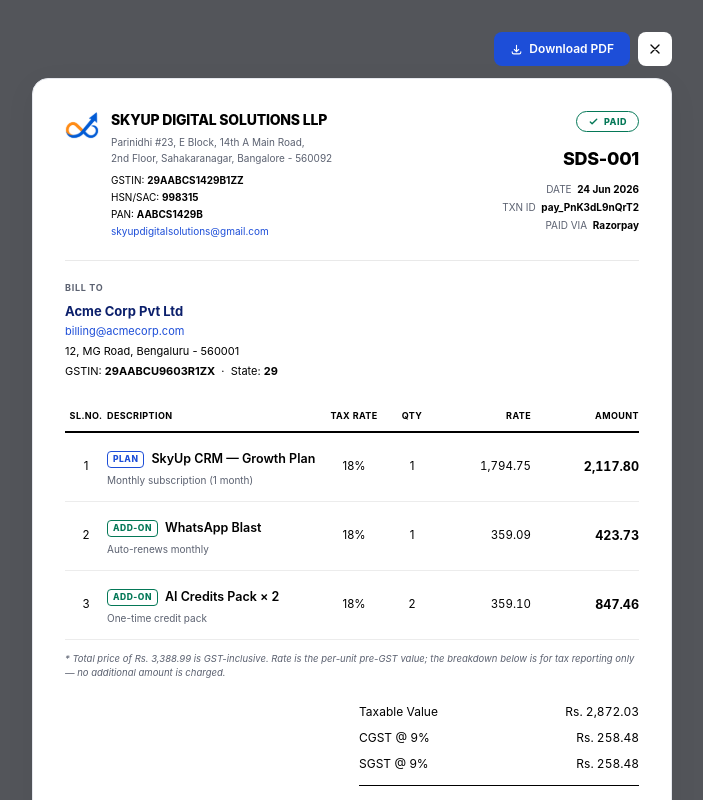
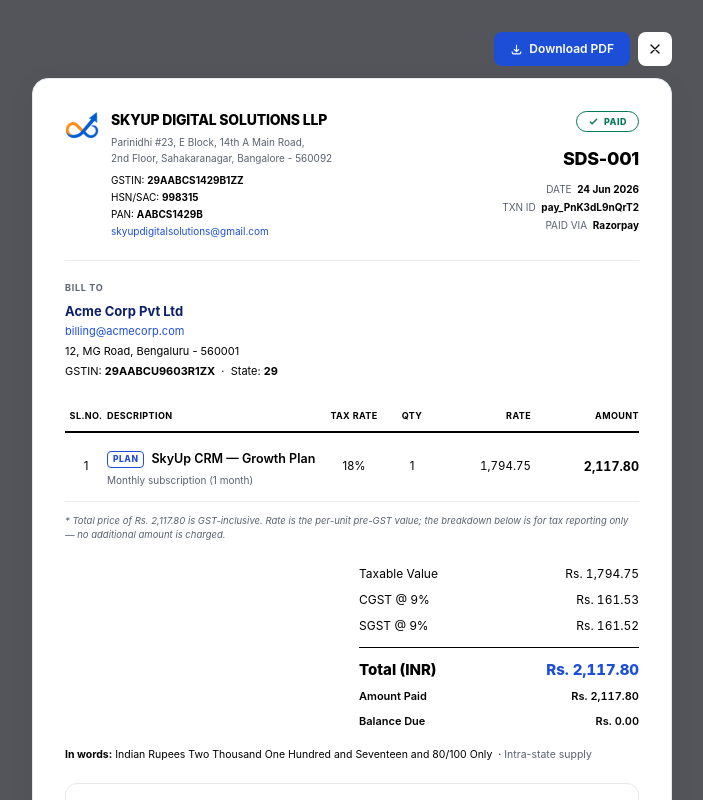
Before and after one commit to skyupdigitalsolutions-cpu/skyup-crm-frontend, a React (Vite) app: page /invoice-test in a window 1280 px wide. Shown: the whole page, without its empty margins (288-991 px from the left). Built offline with nearby package versions, Linux system fonts and the light colour scheme; no server answers.

Commit message:
Update InvoiceTest.jsx

```diff
--- a/src/pages/InvoiceTest.jsx
+++ b/src/pages/InvoiceTest.jsx
@@ -10,10 +10,9 @@ const dummyInvoice = {
   status: "Paid",
   lineItems: [
     { type: "plan",  name: "SkyUp CRM — Growth Plan", sub: "Monthly subscription (1 month)", quantity: 1, amount: 2117.80 },
-    { type: "addon", name: "WhatsApp Blast",          sub: "Auto-renews monthly",            quantity: 1, amount: 423.73 },
-    { type: "addon", name: "AI Credits Pack × 2",     sub: "One-time credit pack",           quantity: 2, amount: 847.46 },
+
   ],
-  activated: ["Growth Plan · Monthly", "WhatsApp Blast", "AI Credits Pack × 2"],
+  activated: ["Growth Plan · Monthly"],
   customer: {
     name: "Acme Corp Pvt Ltd",
     email: "billing@acmecorp.com",
```
